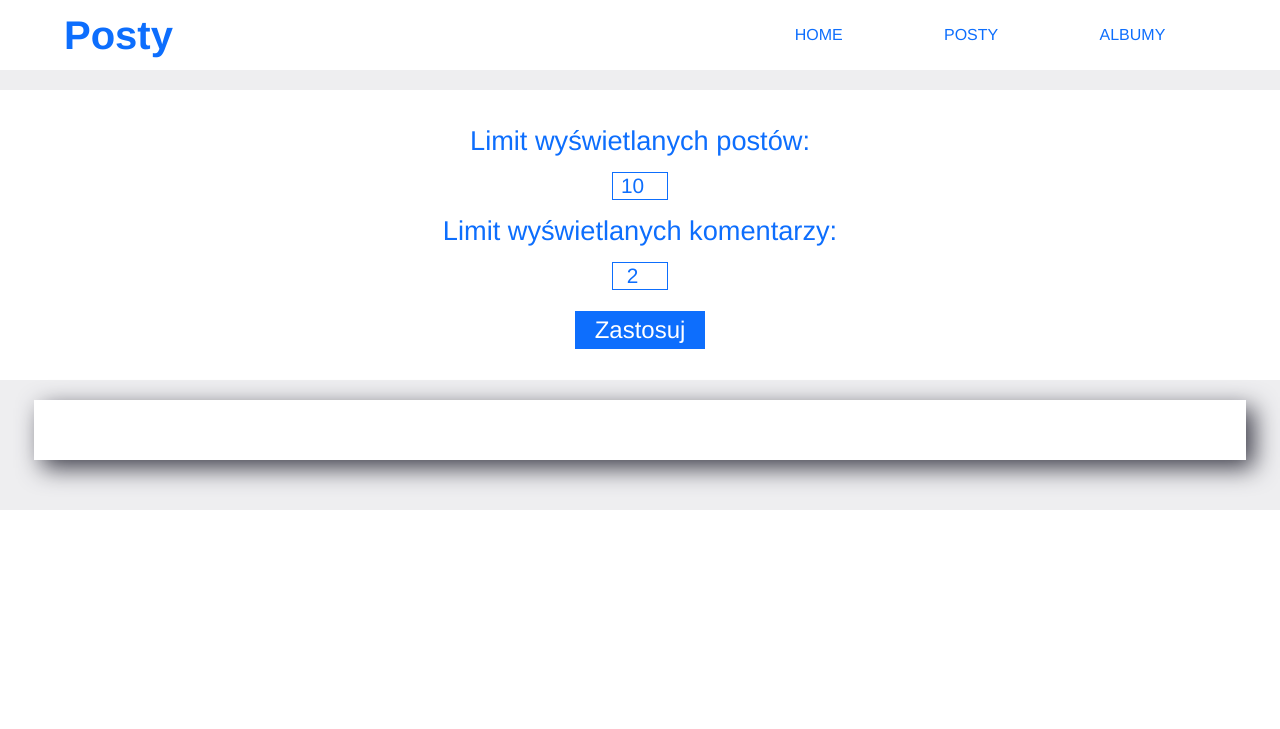
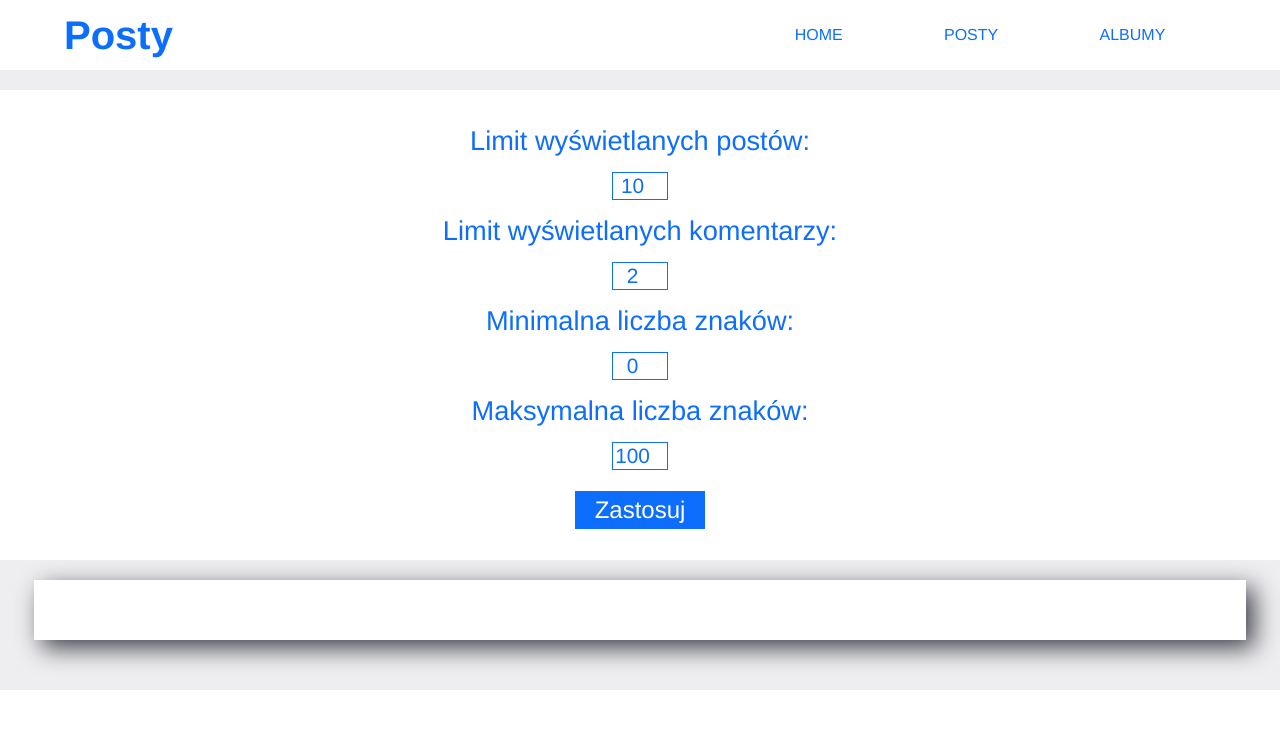
Before and after one commit to Rutek22/Projekt-Testowanie-JSONPlaceholder, a Flask app: page /posts in a window 1280 px wide. Shown: the top 729 px of the page. Run offline with Flask 3, Linux system fonts and the light colour scheme; data that the repository does not hold is empty.

Commit message:
Dodanie prostego filtrowania

```diff
--- a/main.py
+++ b/main.py
@@ -1,8 +1,9 @@
 # Biblioteki
-from flask import Flask, render_template
+from flask import Flask, render_template,request, jsonify
 import requests
 import logging
 from logging.handlers import RotatingFileHandler
+
 
 # Utworzenie obiektu aplikacji Flask
 app = Flask(__name__)
@@ -41,6 +42,7 @@ def index():
     return render_template("index.html")
 
 
+
 # /posts - posts.html
 @app.route('/posts')
 def getPosts():
@@ -54,15 +56,25 @@ def getPosts():
     response_comments = requests.get(API_URL + 'comments')
     comments = response_comments.json()
 
+    min_chars = request.args.get('min_chars', default=0, type=int)  # Domyślnie minimalna liczba znaków to 0
+    max_chars = request.args.get('max_chars', default=100, type=int)  # Domyślnie maksymalna liczba znaków to 100
+
     return render_template("posts.html",
                            posts=posts,
                            comments=comments,
                            limit_posts=limit_posts,
-                           limit_comments=limit_comments)
+                           limit_comments=limit_comments,
+                           min_chars=min_chars,
+                           max_chars=max_chars)
 
 
 @app.route('/posts/<int:limit_posts>/<int:limit_comments>')
+
 def getPostsWithLimit(limit_posts, limit_comments):
+
+    min_chars = request.args.get('min_chars')  # Pobranie minimalnej liczby znaków z parametru URL
+    max_chars = request.args.get('max_chars')  # Pobranie maksymalnej liczby znaków z parametru URL
+
     # Pobranie danych o postach
     response = requests.get(API_URL + 'posts')
     posts = response.json()[:limit_posts]
@@ -71,11 +83,21 @@ def getPostsWithLimit(limit_posts, limit_comments):
     response_comments = requests.get(API_URL + 'comments')
     comments = response_comments.json()
 
+    # Filtrowanie postów na podstawie liczby znaków w treści
+    if min_chars is not None and max_chars is not None:
+        try:
+            min_chars = int(min_chars)
+            max_chars = int(max_chars)
+            posts = [post for post in posts if min_chars <= len(post['body']) <= max_chars]
+        except ValueError:
+            return jsonify({'error': "Invalid min_chars or max_chars values"}), 400
+
     return render_template("posts.html",
                            posts=posts,
                            comments=comments,
                            limit_posts=limit_posts,
                            limit_comments=limit_comments)
+
 
 
 # /albums - albums.html
@@ -142,5 +164,5 @@ def getPhotosWithLimit(albumId, albumTitle, limit):
 
 # Uruchomienie aplikacji
 if __name__ == '__main__':
-    print("http://127.0.0.1:5000/")
+  #  print("http://127.0.0.1:5000/")
     app.run(debug=True)
--- a/templates/posts.html
+++ b/templates/posts.html
@@ -184,14 +184,20 @@
         </div>
 
         <div class="limit">
-            <form method="GET" action="{{ url_for('getPostsWithLimit', limit_posts=limit_posts, limit_comments=limit_comments) }}">
+    <form method="GET" action="{{ url_for('getPostsWithLimit', limit_posts=limit_posts, limit_comments=limit_comments, min_chars=min_chars, max_chars=max_chars) }}">
         <label for="limit_posts">Limit wyświetlanych postów: </label>
         <input type="number" id="limit_posts" name="limit_posts" min="1" max="100" value="{{ limit_posts }}">
         <label for="limit_comments">Limit wyświetlanych komentarzy: </label>
         <input type="number" id="limit_comments" name="limit_comments" min="1" max="5" value="{{ limit_comments }}">
+        <label for="min_chars">Minimalna liczba znaków:</label>
+        <input type="number" id="min_chars" name="min_chars" min="0" required value="{{ min_chars }}">
+        <label for="max_chars">Maksymalna liczba znaków:</label>
+        <input type="number" id="max_chars" name="max_chars" min="0" required value="{{ max_chars }}">
         <button>Zastosuj</button>
     </form>
 </div>
+
+
 
         <div class="content">
             {% for post in posts %}
```
Lines whose indentation alone changed are shown as unchanged.
